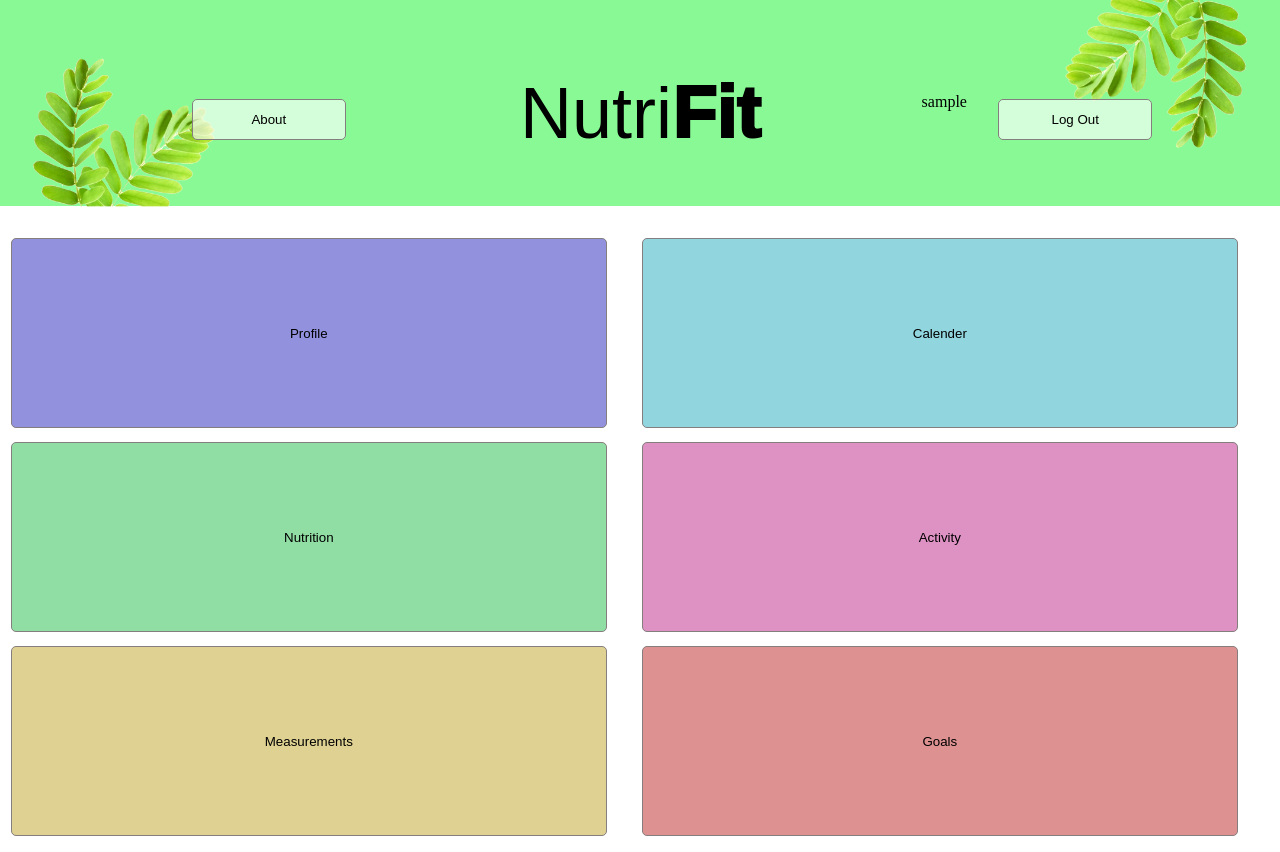
After one commit to HealthAndFitnessTracker/Health_Fitness_Tracker, a Flask app: page /myBoard in a window 1280 px wide. The commit adds this page. Run offline with Flask 3, Linux system fonts and the light colour scheme; the visitor is signed in with stand-in values (Sample User, id 1).

Commit message:
HFT-115-my-board (#12)

```diff
--- /dev/null
+++ b/static/myBoard.css
@@ -0,0 +1,85 @@
+.logout-button{
+    position: absolute;
+    right: 10%;
+    top: 48%;
+    width: 12%;
+    height: 20%;
+    background-color:  rgba(255, 255, 255, 0.634);
+    color: #000000;
+    border: solid 1px rgb(133, 126, 126);
+    border-radius: 5px;
+    cursor: pointer;
+}
+
+.profile{
+    width: 95%;
+    height: 95%;
+    background-color:  rgba(84, 82, 203, 0.634);
+    color: #000000;
+    border: solid 1px rgb(133, 126, 126);
+    border-radius: 5px;
+    cursor: pointer;
+}
+
+.calender{
+    width: 95%;
+    height: 95%;
+    background-color:  rgba(82, 189, 203, 0.634);
+    color: #000000;
+    border: solid 1px rgb(133, 126, 126);
+    border-radius: 5px;
+    cursor: pointer;
+}
+
+.nutrition{
+    width: 95%;
+    height: 95%;
+    background-color:  rgba(82, 203, 114, 0.634);
+    color: #000000;
+    border: solid 1px rgb(133, 126, 126);
+    border-radius: 5px;
+    cursor: pointer;
+}
+
+.activity{
+    width: 95%;
+    height: 95%;
+    background-color:  rgba(203, 82, 161, 0.634);
+    color: #000000;
+    border: solid 1px rgb(133, 126, 126);
+    border-radius: 5px;
+    cursor: pointer;
+}
+
+.measurements{
+    width: 95%;
+    height: 95%;
+    background-color:  rgba(203, 183, 82, 0.634);
+    color: #000000;
+    border: solid 1px rgb(133, 126, 126);
+    border-radius: 5px;
+    cursor: pointer;
+}
+
+.goals{
+    width: 95%;
+    height: 95%;
+    background-color:  rgba(203, 82, 82, 0.634);
+    color: #000000;
+    border: solid 1px rgb(133, 126, 126);
+    border-radius: 5px;
+    cursor: pointer;
+}
+
+.myBoard{
+    margin-top: 230px;
+}
+
+table{
+    width: 100%;
+}
+
+table td{
+    height: 200px;
+    width: 50%;
+}
--- /dev/null
+++ b/templates/myBoard.html
@@ -0,0 +1,59 @@
+<!DOCTYPE html>
+<html>
+<head>
+  <title>Dashboard</title>
+  <link rel="stylesheet" type="text/css" href="{{ url_for('static', filename='header.css') }}">
+  <link rel="stylesheet" type="text/css" href="{{ url_for('static', filename='myBoard.css') }}">
+</head>
+<body>
+    <div class="header">
+        <div class="company-name">
+            <p>
+                <span class="company-name1">Nutri</span><span class="company-name2">Fit</span>
+            </p>
+        </div>
+        <div>
+            <img class="dashboard-img1" src="{{ url_for('static', filename='images/dashboard_header.png') }}">
+        </div>
+        <div>
+            <img class="dashboard-img2" src="{{ url_for('static', filename='images/dashboard_header.png') }}">
+        </div>
+        <div class="username">{{ username }}</div>
+        <div>
+            <button class="logout-button" onclick="window.location.href='/logout'">Log Out</button>
+        </div>
+        <div>
+            <button class="home-button" onclick="window.location.href='/'">About</button>
+        </div>
+    </div>
+    <div class="myBoard">
+        <table>
+            <tr>
+                <td>
+                    <button class="profile" onclick="window.location.href='/profile'">Profile</button>
+                </td>
+                <td>
+                    <button class="calender" onclick="window.location.href='/calender'">Calender</button>
+                </td>
+            </tr>
+            <tr>
+                <td>
+                    <button class="nutrition" onclick="window.location.href='/nutrition'">Nutrition</button>
+                </td>
+                <td>
+                    <button class="activity" onclick="window.location.href='/activity'">Activity</button>
+                </td>
+            </tr>
+            <tr>
+                <td>
+                    <button class="measurements" onclick="window.location.href='/measurements'">Measurements</button>
+                </td>
+                <td>
+                    <button class="goals" onclick="window.location.href='/goals'">Goals</button>
+                </td>
+            </tr>
+        </table>
+
+    </div>
+</body>
+</html>
--- a/templates/signIn.html
+++ b/templates/signIn.html
@@ -19,7 +19,7 @@
             <img class="dashboard-img2" src="{{ url_for('static', filename='images/dashboard_header.png') }}">
         </div>
         <div>
-          <button class="home-button" onclick="window.location.href='/'">Home</button>
+          <button class="home-button" onclick="window.location.href='/'">About</button>
       </div>
     </div>
     <div class="signIn">
--- a/templates/signUp.html
+++ b/templates/signUp.html
@@ -19,7 +19,7 @@
             <img class="dashboard-img2" src="{{ url_for('static', filename='images/dashboard_header.png') }}">
         </div>
         <div>
-            <button class="home-button" onclick="window.location.href='/'">Home</button>
+            <button class="home-button" onclick="window.location.href='/'">About</button>
         </div>
     </div>
     <div class="signUp">
--- a/views.py
+++ b/views.py
@@ -24,7 +24,7 @@ def signIn():
             error = str(e)
             return render_template('signIn.html', form=sign_in_form, error=error)
 
-        return 'Hello'
+        return redirect(url_for('views.myBoard'))
     return render_template('signIn.html', form=sign_in_form)
 
 @views.route('/signUp', methods=['GET', 'POST'])
@@ -41,11 +41,19 @@ def signUp():
         except ValueError as e:
             error = str(e)
             return render_template('signUp.html', form=sign_up_form, error=error)
-        return 'Hello'
-
+        return redirect(url_for('views.myBoard'))
     return render_template('signUp.html', form=sign_up_form)
 
 @views.route('/logout')
 def logout():
     session.pop('username', None)
+    session.pop('email', None)
     return redirect(url_for('views.dashboard'))
+
+@views.route('/myBoard', methods=['GET', 'POST'])
+def myBoard():
+    username = session.get('username')
+    if username:
+        return render_template('myBoard.html', username=username)
+    else:
+        return redirect(url_for('views.dashboard'))
```
